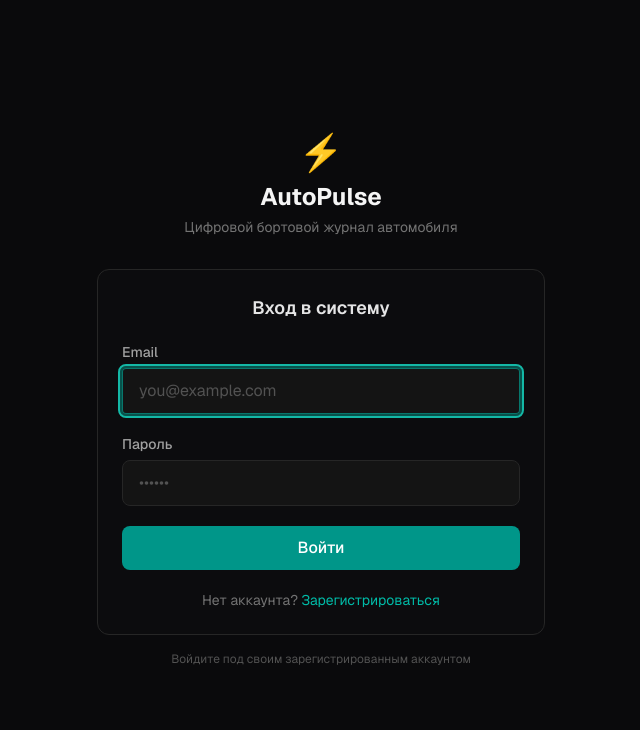
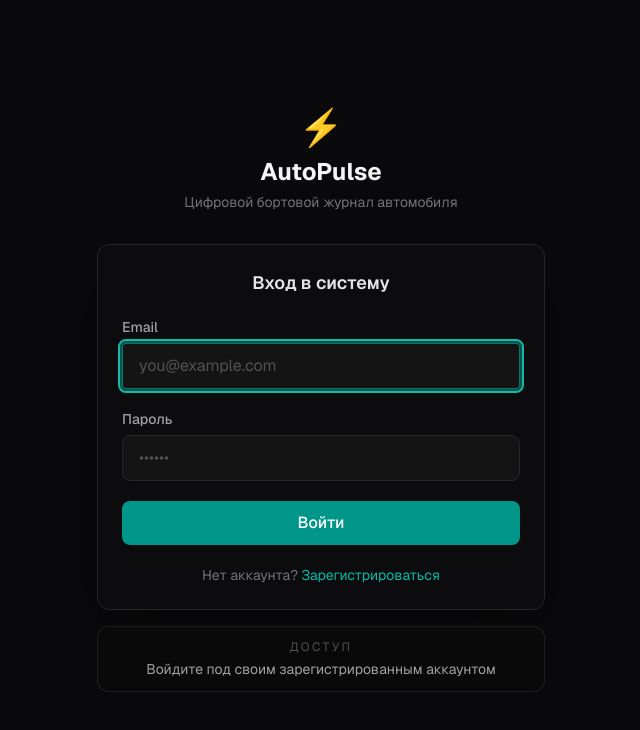
Before and after one commit to work-dis/auto-care-check, a Next.js app: page /login in a window 1280 px wide. Shown: the top 730 px of the page, without its empty margins (319-959 px from the left). Built offline with nearby package versions, Linux system fonts and the light colour scheme.

Commit message:
Polish login screen hint

```diff
--- a/src/app/login/page.tsx
+++ b/src/app/login/page.tsx
@@ -60,7 +60,10 @@ export default function LoginPage() {
         </div>
 
         {/* Login Form */}
-        <form onSubmit={handleSubmit} className="bg-[#0c0c0e] border border-neutral-800 rounded-xl p-6 space-y-5">
+        <form
+          onSubmit={handleSubmit}
+          className="bg-[#0c0c0e] border border-neutral-800 rounded-xl p-6 space-y-5 shadow-[0_24px_80px_rgba(0,0,0,0.32)]"
+        >
           <h2 className="text-lg font-semibold text-neutral-200 text-center">Вход в систему</h2>
 
           {error && (
@@ -123,8 +126,9 @@ export default function LoginPage() {
         </form>
 
         {/* Demo hint */}
-        <div className="mt-4 text-center">
-          <p className="text-xs text-neutral-600">
+        <div className="mt-4 rounded-xl border border-neutral-800/80 bg-neutral-950/70 px-4 py-3 text-center">
+          <p className="text-xs uppercase tracking-[0.2em] text-neutral-600">Доступ</p>
+          <p className="mt-1 text-sm text-neutral-400">
             Войдите под своим зарегистрированным аккаунтом
           </p>
         </div>
```
